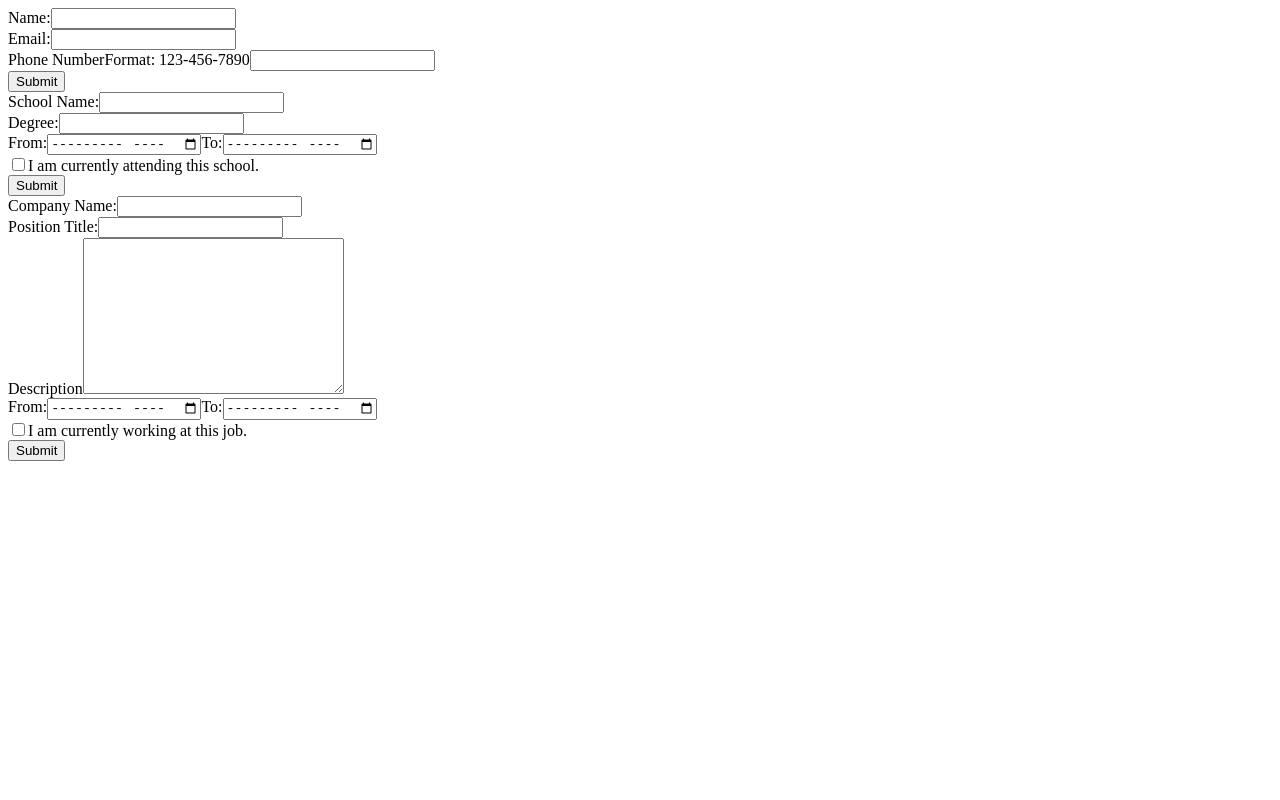
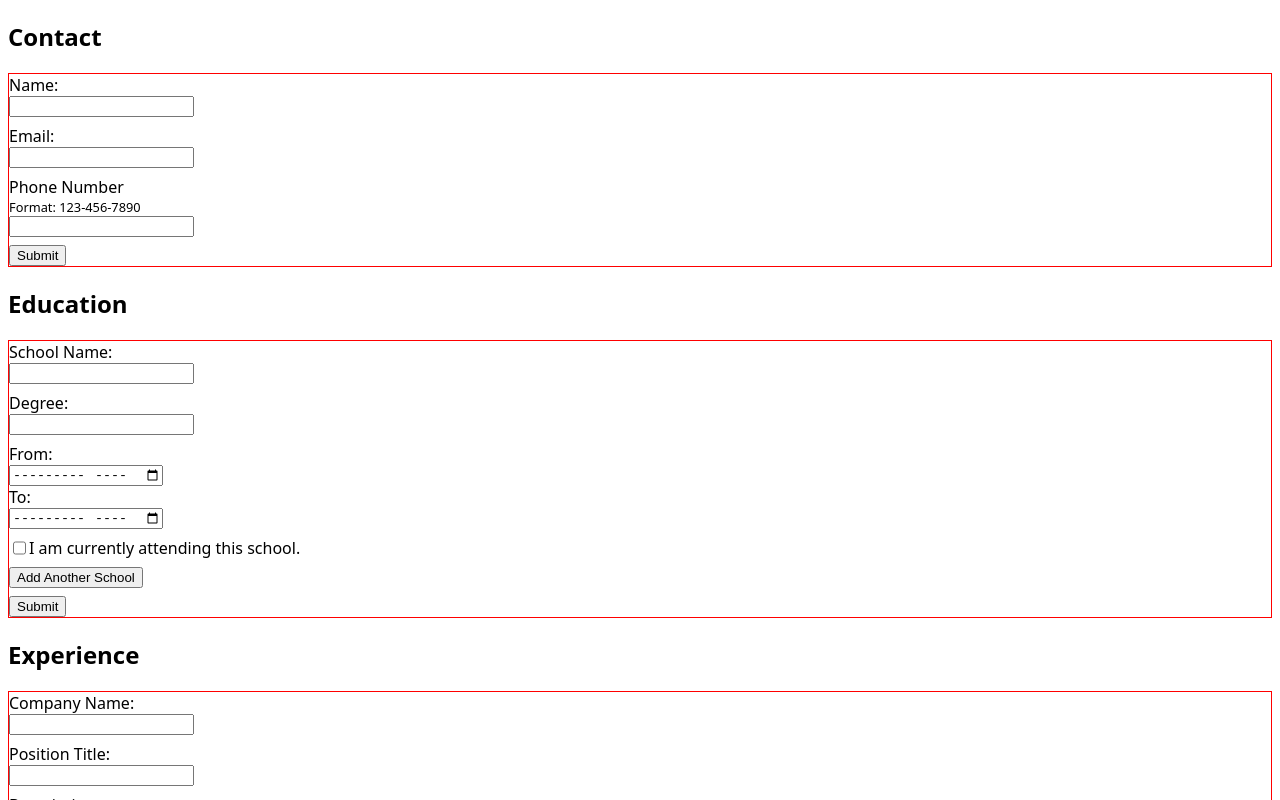
Before and after one commit to ken-ux/cv-application, a React (Vite) app: page / in a window 1280 px wide. Shown: the top 800 px of the page. Built offline with nearby package versions, Linux system fonts and the light colour scheme.

Commit message:
Wrap each form in Section component

```diff
--- a/src/App.jsx
+++ b/src/App.jsx
@@ -1,13 +1,21 @@
+import Section from "./components/Section";
 import Contact from "./components/Contact";
 import Education from "./components/Education";
 import Experience from "./components/Experience";
+import "./styles/App.css";
 
 function App() {
   return (
     <>
-      <Contact />
-      <Education />
-      <Experience />
+      <Section title="Contact">
+        <Contact />
+      </Section>
+      <Section title="Education">
+        <Education />
+      </Section>
+      <Section title="Experience">
+        <Experience />
+      </Section>
     </>
   );
 }
--- a/src/components/Education.jsx
+++ b/src/components/Education.jsx
@@ -15,10 +15,13 @@ function Education() {
         <label htmlFor="endYear">To:</label>
         <input type="month" name="endYear" id="endYear" />
       </div>
-      <div className="form-field">
+      <div className="form-field checkbox">
         <input type="checkbox" name="currentSchool" id="currentSchool" />
-        <label htmlFor="currentSchool">I am currently attending this school.</label>
+        <label htmlFor="currentSchool">
+          I am currently attending this school.
+        </label>
       </div>
+      <button type="button">Add Another School</button>
       <button type="submit">Submit</button>
     </form>
   );
--- a/src/components/Experience.jsx
+++ b/src/components/Experience.jsx
@@ -19,10 +19,13 @@ function Experience() {
         <label htmlFor="endYear">To:</label>
         <input type="month" name="endYear" id="endYear" />
       </div>
-      <div className="form-field">
+      <div className="form-field checkbox">
         <input type="checkbox" name="currentJob" id="currentJob" />
-        <label htmlFor="currentJob">I am currently working at this job.</label>
+        <label htmlFor="currentJob">
+          I am currently working in this position.
+        </label>
       </div>
+      <button type="button">Add Another Position</button>
       <button type="submit">Submit</button>
     </form>
   );
--- /dev/null
+++ b/src/components/Section.jsx
@@ -0,0 +1,17 @@
+import PropTypes from "prop-types";
+
+function Section({ title, children }) {
+  return (
+    <section>
+      <h1>{title}</h1>
+      {children}
+    </section>
+  );
+}
+
+Section.propTypes = {
+  title: PropTypes.string,
+  children: PropTypes.node,
+};
+
+export default Section;
```
